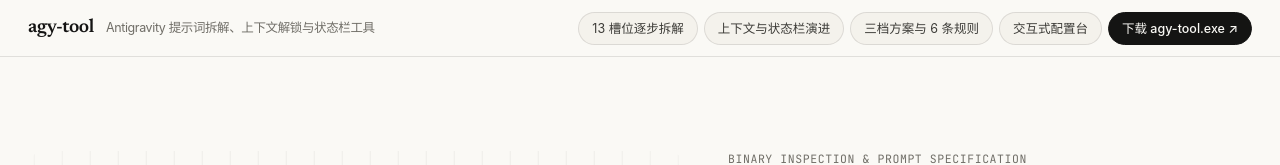
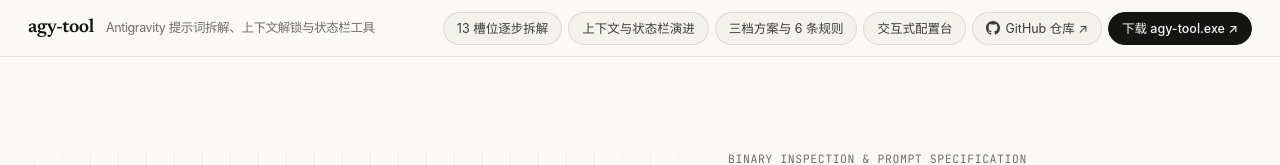
Before and after one commit to justhil/agy-tool, a plain HTML site: page index.html in a window 1280 px wide. Shown: the top 165 px of the page. Drawn offline with Linux system fonts and the light colour scheme; animation ran at ten frames a second.

Commit message:
feat(web): add GitHub repo link to top-right navigation bar

```diff
--- a/index.html
+++ b/index.html
@@ -1414,6 +1414,12 @@
         <a class="nav-pill" href="#sec-runtime-scrolly">上下文与状态栏演进</a>
         <a class="nav-pill" href="#sec-scenarios">三档方案与 6 条规则</a>
         <a class="nav-pill" href="#sec-explorer">交互式配置台</a>
+        <a class="nav-pill" href="https://github.com/justhil/agy-tool" target="_blank" rel="noopener">
+          <svg width="14" height="14" viewBox="0 0 16 16" fill="currentColor" aria-hidden="true">
+            <path d="M8 0C3.58 0 0 3.58 0 8c0 3.54 2.29 6.53 5.47 7.59.4.07.55-.17.55-.38 0-.19-.01-.82-.01-1.49-2.01.37-2.53-.49-2.69-.94-.09-.23-.48-.94-.82-1.13-.28-.15-.68-.52-.01-.53.63-.01 1.08.58 1.23.82.72 1.21 1.87.87 2.33.66.07-.52.28-.87.51-1.07-1.78-.2-3.64-.89-3.64-3.95 0-.87.31-1.59.82-2.15-.08-.2-.36-1.02.08-2.12 0 0 .67-.21 2.2.82.64-.18 1.32-.27 2-.27.68 0 1.36.09 2 .27 1.53-1.04 2.2-.82 2.2-.82.44 1.1.16 1.92.08 2.12.51.56.82 1.27.82 2.15 0 3.07-1.87 3.75-3.65 3.95.29.25.54.73.54 1.48 0 1.07-.01 1.93-.01 2.2 0 .21.15.46.55.38A8.013 8.013 0 0016 8c0-4.42-3.58-8-8-8z"></path>
+          </svg>
+          <span>GitHub 仓库 ↗</span>
+        </a>
         <a class="nav-pill primary" href="https://github.com/justhil/agy-tool/releases/tag/v1.0.0" target="_blank" rel="noopener">下载 agy-tool.exe ↗</a>
       </nav>
     </div>
```
